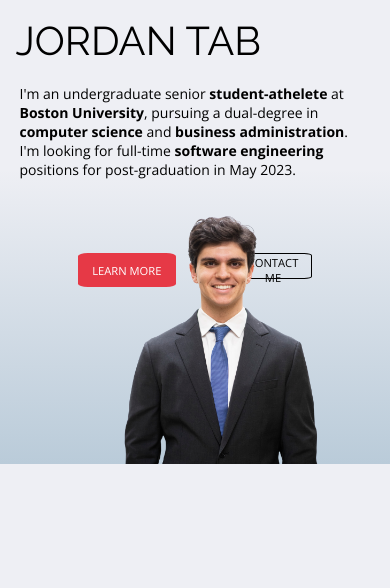
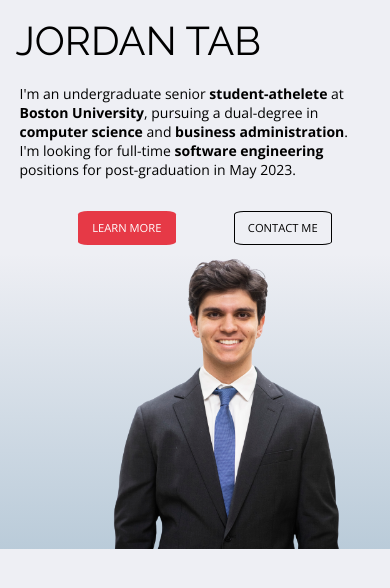
Before and after one commit to jordantab/portfolio-React-client, a React (Create React App) app in the folder portfolio-react-client/: page / in a window 390 px wide. Shown: the top 588 px of the page. Built offline with nearby package versions, Linux system fonts and the light colour scheme.

Commit message:
Testing phone view

```diff
--- a/portfolio-react-client/src/components/Home.css
+++ b/portfolio-react-client/src/components/Home.css
@@ -280,13 +280,13 @@
         left: 0%;
         width: 100%;
         height: 35%;
-        top: 20%;
+        top: 30%;
         background: linear-gradient(180deg, rgba(254, 250, 224, 0) 0%, rgba(69, 123, 157, 0.31) 100%);
     }
 
     .learn-more {
         position: absolute;
-        top: 30%;
+        top: 25%;
         left: 20%;
         height: 4%;
         width: 25%;
@@ -301,10 +301,10 @@
 
     .contact-me {
         position: absolute;
-        top: 30%;
+        top: 25%;
         left: 60%;
-        height: 3%;
-        width: 20%;
+        height: 4%;
+        width: 25%;
         color: black;
         font-size: 70%;
         font-family: 'Open Sans', sans-serif;
@@ -316,8 +316,8 @@
 
     .headshot {
         position: absolute;
-        top: 25%;
-        left: 30%;
-        height: 30%;
+        top: 30%;
+        left: 27%;
+        height: 35%;
     }
 }
```
